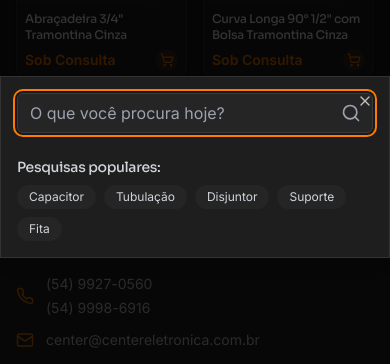
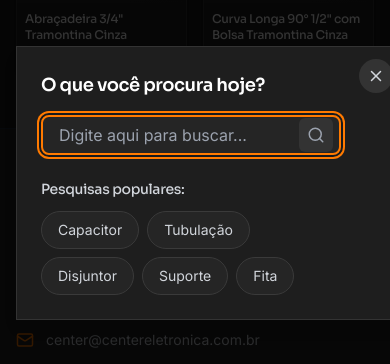
Before and after one commit to centereletronicagv/sitecentereletronica, a React (Vite) app: page /favoritos in a window 390 px wide. Both pictures are taken after a click on the button 288 px from the left and 26 px from the top of the page. Shown: the part 255-619 px from the top of the page. Built offline with nearby package versions, Linux system fonts and the light colour scheme; a web font is replaced by a local one.

Commit message:
Fix: Improve mobile search UI
The AI improved the visual appearance of the search section on mobile and repositioned the close button to avoid overlapping the search button.

```diff
--- a/src/components/Navbar.tsx
+++ b/src/components/Navbar.tsx
@@ -380,27 +380,38 @@ export default function Navbar() {
       <MobileCategoryDrawer open={isCategoryDrawerOpen} onOpenChange={setIsCategoryDrawerOpen} />
 
       <Dialog open={isMobileSearchOpen} onOpenChange={setIsMobileSearchOpen}>
-        <DialogContent className="sm:max-w-md border-[#333333] bg-[#1E1E1E] p-0 overflow-hidden">
-          <div className="p-4">
-            <form onSubmit={handleSearch} className="relative">
+        <DialogContent className="sm:max-w-md border-[#333333] bg-[#1E1E1E] p-0 overflow-hidden m-4 max-h-[90vh]">
+          <div className="relative">
+            <button
+              onClick={() => setIsMobileSearchOpen(false)}
+              className="absolute top-3 right-3 z-10 p-2 rounded-full bg-[#333333] text-gray-300 hover:text-white transition-colors"
+              aria-label="Fechar busca"
+            >
+              <X size={18} />
+            </button>
+
+            <div className="p-6 pr-16">
+              <h3 className="text-lg font-semibold text-white mb-4">O que você procura hoje?</h3>
+
+              <form onSubmit={handleSearch} className="relative mb-6">
                 <Input
                   type="search"
-                placeholder="O que você procura hoje?"
+                  placeholder="Digite aqui para buscar..."
                   value={searchQuery}
                   onChange={(e) => setSearchQuery(e.target.value)}
-                className="pr-12 w-full bg-[#252525] border-[#3a3a3a] text-white focus-visible:ring-center-orange placeholder:text-gray-400"
+                  className="pl-4 pr-12 py-3 w-full bg-[#252525] border-[#3a3a3a] border-2 text-white focus-visible:ring-center-orange focus-visible:border-center-orange placeholder:text-gray-400 rounded-lg"
                   autoFocus
                 />
                 <button
                   type="submit"
-                className="absolute right-0 top-0 h-full px-3 flex items-center justify-center text-gray-400 hover:text-center-orange"
+                  className="absolute right-2 top-1/2 -translate-y-1/2 p-2 flex items-center justify-center text-gray-400 hover:text-center-orange transition-colors bg-[#333333] rounded-md"
                 >
-                <Search size={20} />
+                  <Search size={18} />
                 </button>
               </form>
 
-            <div className="mt-6">
-              <h4 className="text-sm font-medium text-gray-300 mb-2">Pesquisas populares:</h4>
+              <div>
+                <h4 className="text-sm font-medium text-gray-300 mb-3">Pesquisas populares:</h4>
                 <div className="flex flex-wrap gap-2">
                   {['Capacitor', 'Tubulação', 'Disjuntor', 'Suporte', 'Fita'].map((term) => (
                     <button
@@ -409,11 +420,12 @@ export default function Navbar() {
                         setSearchQuery(term);
                         handleSearch(new Event('submit') as unknown as FormEvent);
                       }}
-                    className="px-3 py-1 bg-[#252525] hover:bg-[#333333] text-gray-300 text-xs rounded-full transition-colors"
+                      className="px-4 py-2 bg-[#252525] hover:bg-center-orange hover:text-white text-gray-300 text-sm rounded-full transition-all duration-200 border border-[#3a3a3a] hover:border-center-orange"
                     >
                       {term}
                     </button>
                   ))}
+                </div>
               </div>
             </div>
           </div>
```
Lines whose indentation alone changed are shown as unchanged.
